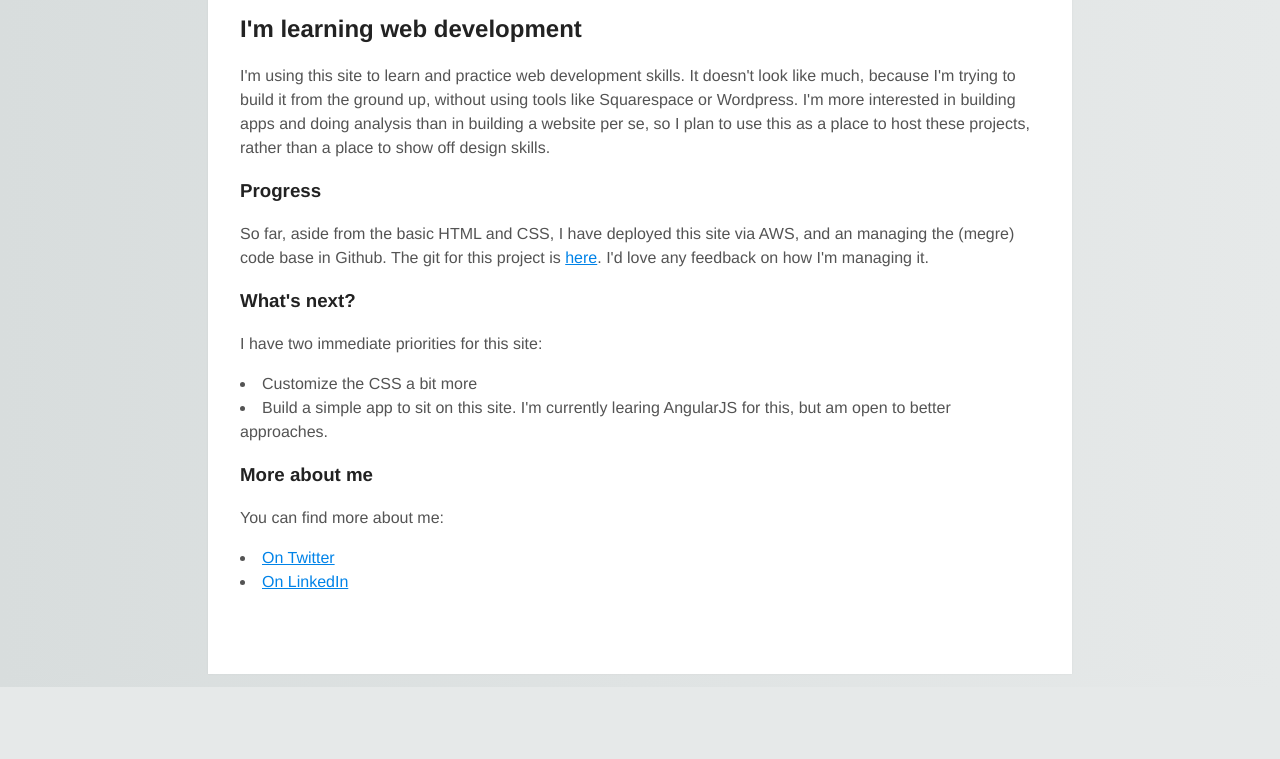
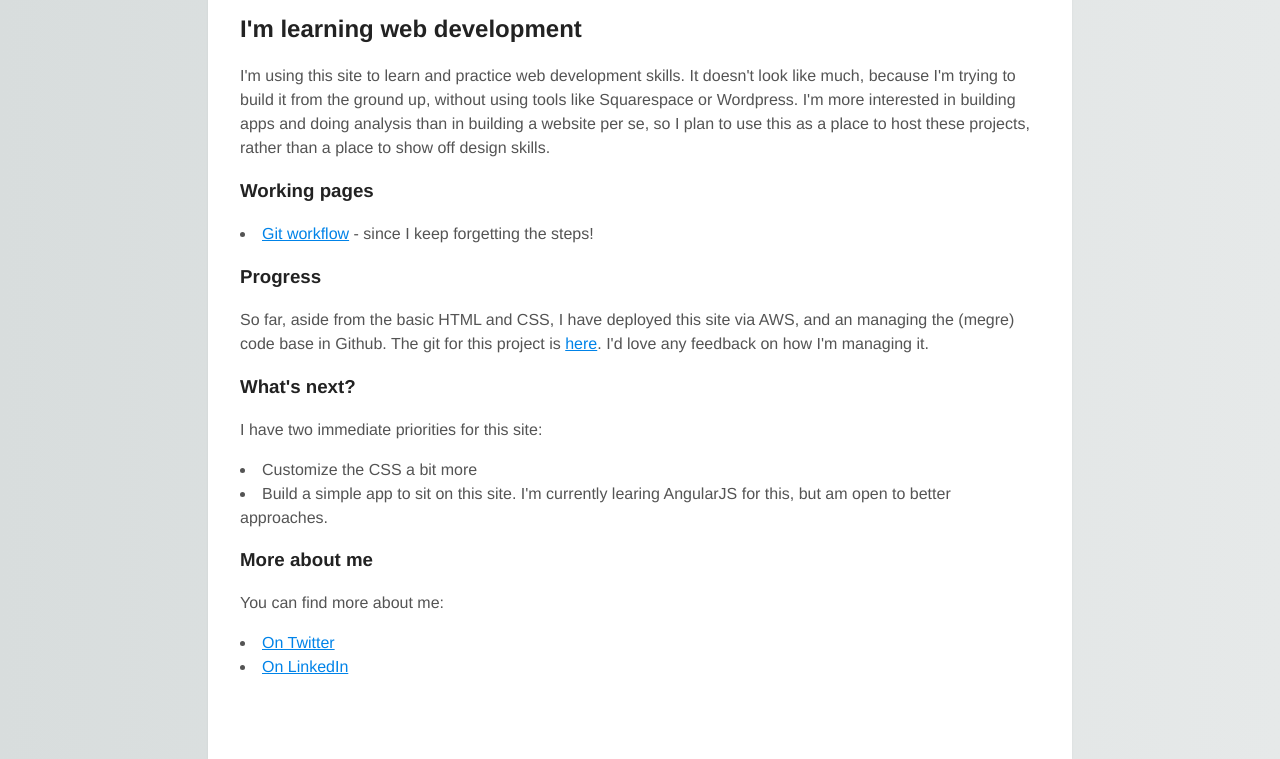
Before and after one commit to stevehind/personal-website, a plain HTML site: page index.html in a window 1280 px wide. Shown: the part 113-872 px from the top of the page. Before the commit the page ends 800 px from the top, so only its background shows below. Drawn offline with Linux system fonts and the light colour scheme.

Commit message:
Add git-workflow page

```diff
--- a/index.html
+++ b/index.html
@@ -20,7 +20,15 @@
         <p>
             I'm using this site to learn and practice web development skills. It doesn't look like much, because I'm trying to build it from the ground up, without using tools like Squarespace or Wordpress. I'm more interested in building apps and doing analysis than in building a website per se, so I plan to use this as a place to host these projects, rather than a place to show off design skills.
         </p>
-
+        <!--
+            Working pages
+        -->
+        <h3>
+            Working pages
+        </h3>
+        <p>
+            <li><a href="http://stevehind.me/git-workflow">Git workflow</a> - since I keep forgetting the steps!</li>
+        </p>
         <!--
             Progress to date
         -->
```
